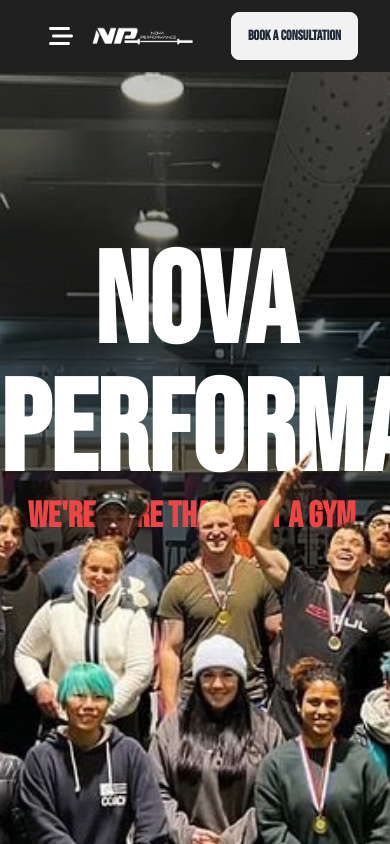
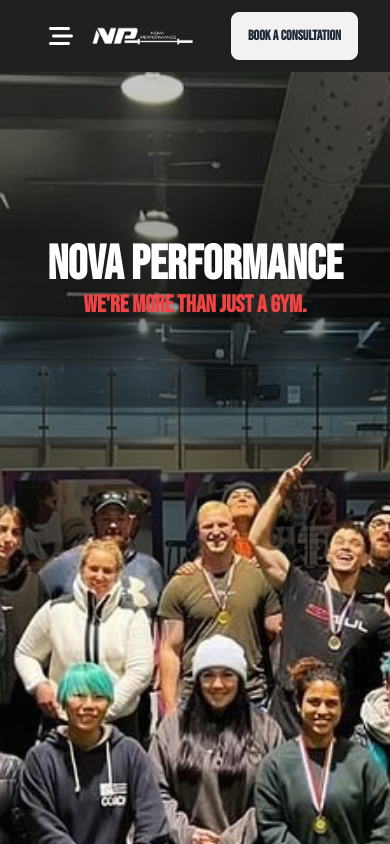
Before and after one commit to jemcap/novaperformance-website, a Next.js app: page /about in a window 390 px wide. Shown: the top 844 px of the page. Built offline with nearby package versions, Linux system fonts and the light colour scheme.

Commit message:
fix: Fixed the title so that it is responsive to mobile devices

```diff
--- a/app/about/page.tsx
+++ b/app/about/page.tsx
@@ -17,11 +17,11 @@
       <div className=" h-screen relative w-screen overflow-hidden">
         <motion.h1
           style={{ y: textY }}
-          className="font-bold text-white text-9xl md:text-9xl relative z-10 text-center top-[20%]"
+          className="font-bold text-white text-5xl md:text-9xl relative z-10 text-center top-[20%]"
         >
           Nova Performance
         </motion.h1>
-        <motion.p className="font-bold text-red-500 text-4xl md:text-4xl relative z-10 text-center top-[20%]">
+        <motion.p className="font-bold text-red-500 text-2xl md:text-4xl relative z-10 text-center top-[20%]">
           We're more than just a gym.
         </motion.p>
         <motion.div
```
